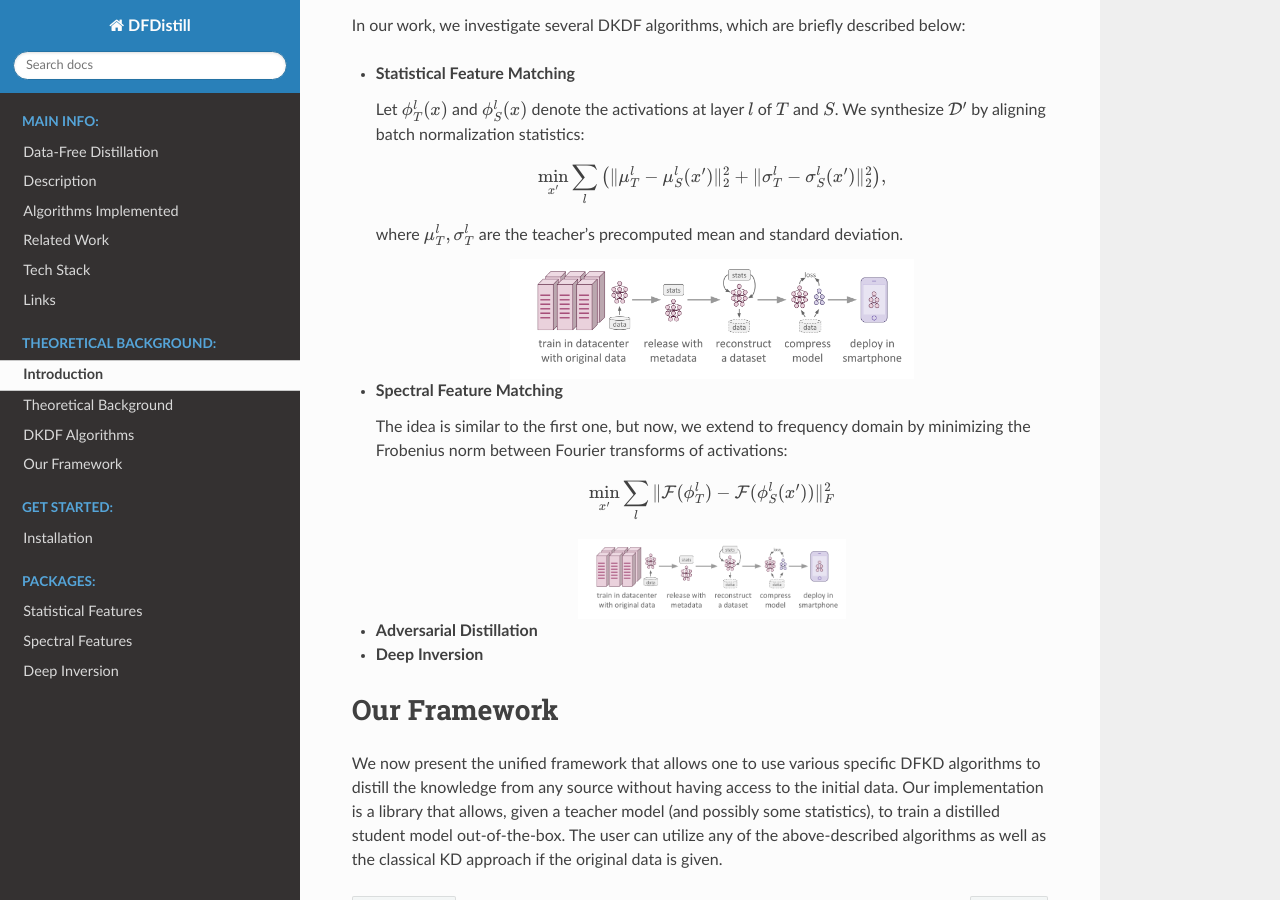
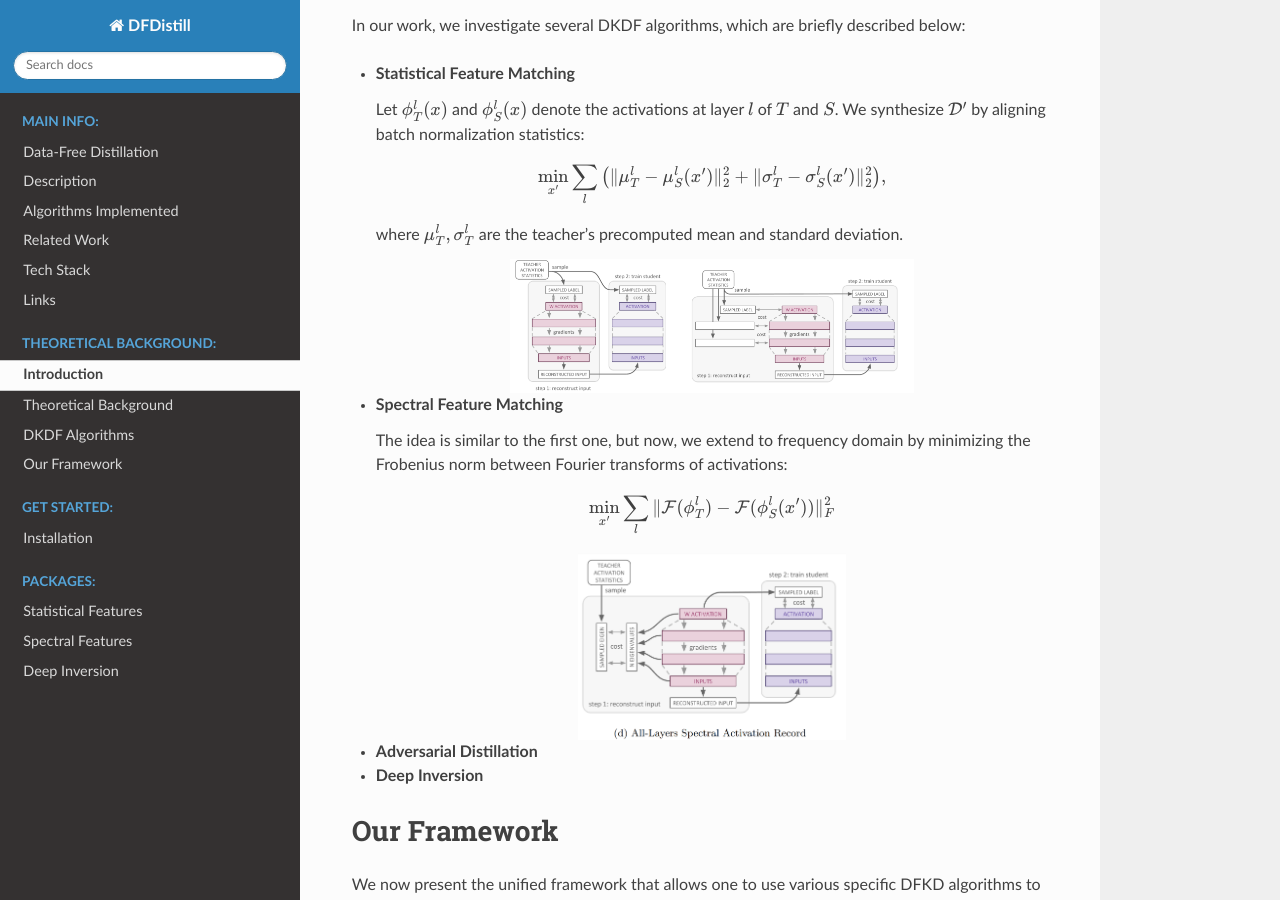
Before and after one commit to intsystems/DFDistill, a Sphinx documentation site: the page built from docs/blogpost.rst, in a window 1280 px wide and 900 px high, scrolled down 1623 px. Built offline with Sphinx 7.4.7 and the Read the Docs theme 3.1.0, drawn with Linux system fonts in a browser that asks for light colours; pages that are not in the unit, such as notebooks, are missing from menus.

Commit message:
Update blogpost.rst

```diff
--- a/docs/blogpost.rst
+++ b/docs/blogpost.rst
@@ -64,7 +64,7 @@ In our work, we investigate several DKDF algorithms, which are briefly described
 
   where :math:`\mu_T^l, \sigma_T^l` are the teacher’s precomputed mean and standard deviation.
 
-  .. image:: images/DFDistill_Framework.png
+  .. image:: images/Statistical.png
      :width: 60%
      :align: center
      :alt: The workflow of Statistical Feature Matching
@@ -77,7 +77,7 @@ In our work, we investigate several DKDF algorithms, which are briefly described
 
     \min_{x'} \sum_{l} \|\mathcal{F}(\phi_T^l) - \mathcal{F}(\phi_S^l(x'))\|_F^2
 
-  .. image:: images/DFDistill_Framework.png
+  .. image:: images/Spectral.png
      :width: 40%
      :align: center
      :alt: The workflow of Statistical Feature Matching
```
